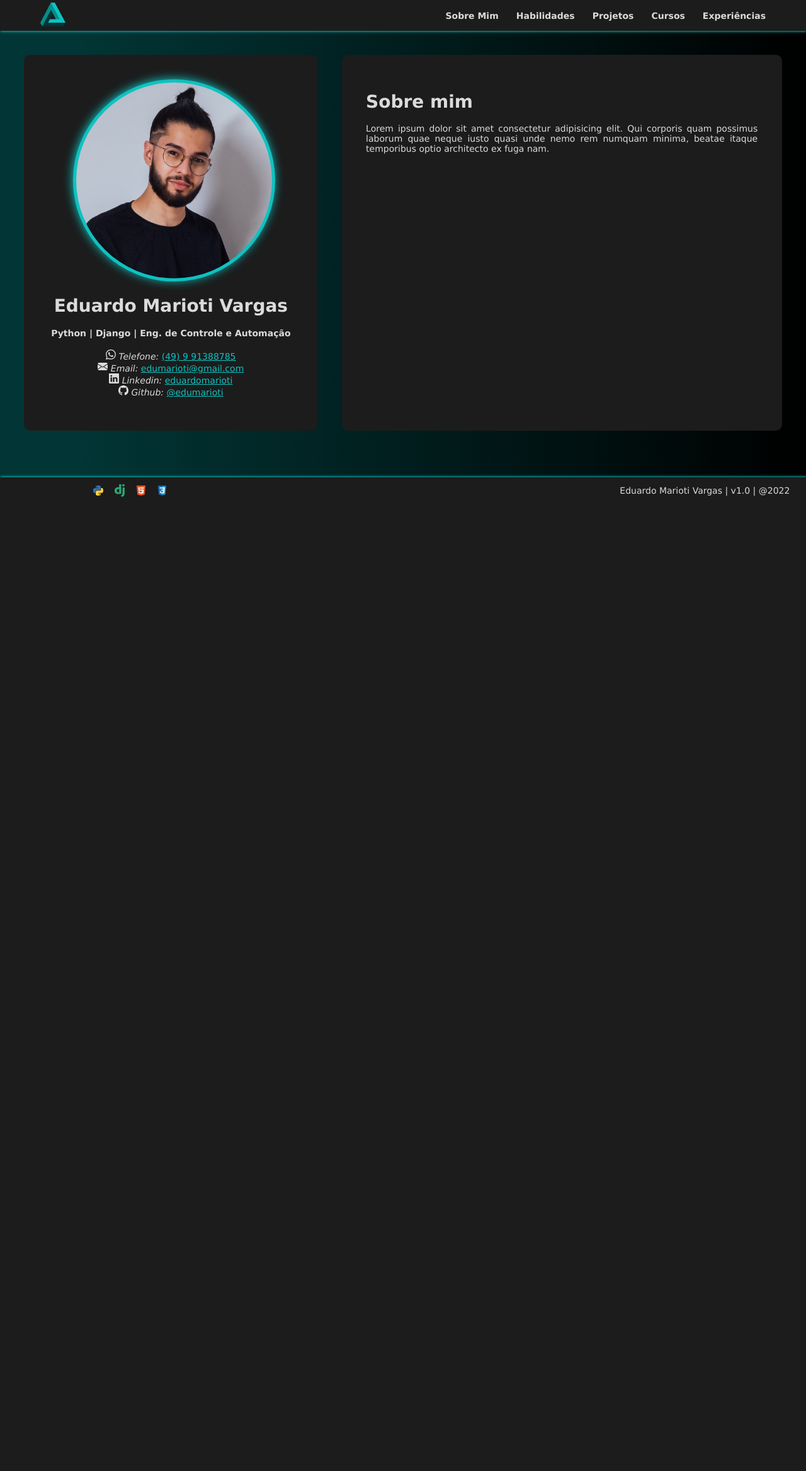
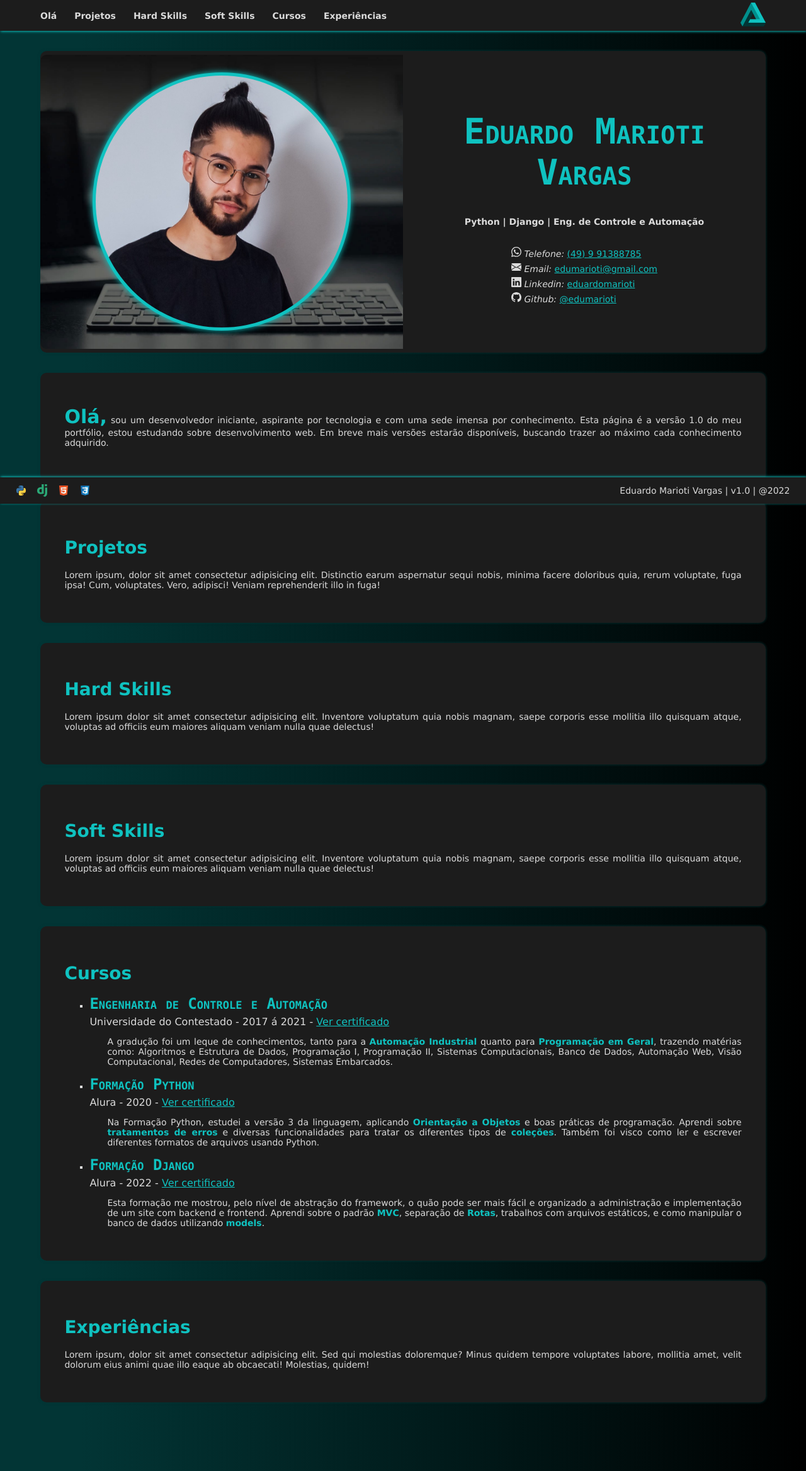
Before and after one commit to edumarioti/Portifolio_Marioti, a Django app: page / in a window 1280 px wide. Shown: the whole page at 63% size. Before the commit the page ends 789 px from the top, so only its background shows below. Run offline with Django 4.2, Linux system fonts and the light colour scheme; parts of the project's set-up code (start-up, migrations or seed data) failed here and were passed over.

Commit message:
Alteração do layout, perfil e cursos

```diff
--- a/portifolio_marioti/settings.py
+++ b/portifolio_marioti/settings.py
@@ -10,11 +10,13 @@
 https://docs.djangoproject.com/en/4.1/ref/settings/
 """
 
+from operator import truediv
 import os
 from pathlib import Path
 import sys
 import dj_database_url
 from django.core.management.utils import get_random_secret_key
+from dotenv import load_dotenv
 
 # Build paths inside the project like this: BASE_DIR / 'subdir'.
 BASE_DIR = Path(__file__).resolve().parent.parent
@@ -23,11 +25,14 @@
 # Quick-start development settings - unsuitable for production
 # See https://docs.djangoproject.com/en/4.1/howto/deployment/checklist/
 
+load_dotenv()
+
 # SECURITY WARNING: keep the secret key used in production secret!
 SECRET_KEY = os.getenv("DJANGO_SECRET_KEY", get_random_secret_key())
 
 # SECURITY WARNING: don't run with debug turned on in production!
 DEBUG = os.getenv("DEBUG", "False") == "True"
+
 
 ALLOWED_HOSTS = os.getenv("DJANGO_ALLOWED_HOSTS", "127.0.0.1,localhost").split(",")
 
--- a/portifolio_marioti/static/CSS/styles.css
+++ b/portifolio_marioti/static/CSS/styles.css
@@ -8,11 +8,8 @@
   --green-1: #0fc2c0;
   --green-2: #023535;
 
-  --font-subtitles: bold 16 px Verdana;
-  --font-larger: 16px Verdana;
-  --font-regular: 14px Verdana;
-  --font-small: 12px Verdana;
-  --font-emphasis: 14px "Arial" ;
+  --font-monospace: 16px "Lucida Console";
+  --font-regular: 14px  Verdana;
   --font-white: #dbdbdb;
   --font-black: #313133;
   --font-green: #0fc2c0;
@@ -22,7 +19,7 @@
   height: 100%;
   width: 100%;
   margin: 0;
-
+  scroll-behavior: smooth;
 }
 
 body {
@@ -40,7 +37,7 @@
 }
 
 .header {
-  position: absolute;
+  position: fixed;
   top: 0;
   left: 0;
   width: 90%;
@@ -67,6 +64,13 @@
   color: var(--green-1);
 }
 
+:target {
+  scroll-margin-top: 4em;
+}
+:target h1 {
+  color: var(--font-green);
+}
+
 .bi-x:hover, .bi-list:hover{
   transition: 0.4s;
   color: var(--green-1);
@@ -86,7 +90,7 @@
 }
 
 .sidebar {
-  position: absolute;
+  position: fixed;
   display: flex;
   flex-direction: column;
   top: 0;
@@ -100,7 +104,7 @@
   z-index: 10;
 }
 
-@media screen and (max-width: 660px){
+@media screen and (max-width: 780px){
   .header__btn_menu {
     display: block;
   }
@@ -126,51 +130,62 @@
 .main {
   padding-top: 3.5em;
   padding-bottom: 5.5em;
-  display: flex;
+  display: block;
 }
 
+.content_div {
+  margin: 2.5% 5%;
+  background-color: var(--black-1);
+  padding: 3%;
+  border-radius: 10px;
+  box-shadow: 0px 0px 4px var(--green-2);
+}
+
+.content_div p {
+  text-align: justify;
+}
+
+.content_div h1 {
+  color: var(--font-green);
+}
 
 /* --------------------- Perfil ---------------------*/
 
-@media screen and (max-width: 800px){
-  .main {
-    padding-top: 3.5em;
-    padding-bottom: 5.5em;
-    display: block;
-  }
-
-  .perfil {
-    margin-top: 3%;
-    margin-left: 3%;
-    margin-right: 3%;
-  }
-
+.perfil {
+  padding: 0;
+  display: flex;
+  align-items: center;
 }
 
-.perfil, .content{
-  background-color: var(--black-1);
-  padding: 3%;
-  border-radius: 10px;
-}
-
-.perfil {
-  margin-top: 3%;
-  margin-left: 3%;
-  display: block;
-  flex-direction: row;
-  gap: 5%;
-}
-
-.perfil__picture_area {
-  margin-left: 10%;
-  margin-right: 10%;
+.perfil__images {
+  border-radius: 10px 0 0 10px;
+  width: 50%;
+  min-width: 50%;
+  max-width: 50%;
+  min-height: 100%;
+  background-image: url('../img/background.jpg');
+  background-position: center;
+  background-repeat: no-repeat;
+  background-size: cover;
 }
 
 .perfil__picture {
+  display: flex;
+  padding: 5%;
+  justify-content: center;
+}
+
+.perfil__picture img{
+  padding: 0;
+  margin: 0;
   width: 100%;
+  max-width: 400px;
+  max-height: 400px;
+  min-width: 200px;
+  min-height: 200px;
   background-color: var(--green-1);
   border: 5px solid var(--green-1);
-  box-shadow: -1px -1px 15px var(--green-1);
+  box-shadow: 0px 0px 10px var(--green-1);
   border-radius: 50%;
 }
 
@@ -178,27 +193,105 @@
   text-align: center;
 }
 
+.perfil__name {
+  font: var(--font-monospace);
+  font-size: 28px;
+  color: var(--font-green);
+  font-variant: small-caps;
+
+}
+.perfil__info {
+  display: block;
+  width: 50%;
+  padding: 5%;
+}
+
 .perfil__contact_list {
-  text-align: center;
+  display: flex;
+  justify-content: center;
+}
+
+.perfil__contact_list ul{
+  justify-content: center;
   list-style: none;
   padding: 0;
+}
+
+.perfil__contact_list ul li {
+  padding-bottom: 5px;
 }
 
 .perfil__contact_list a{
   color: var(--font-green);
 }
 
+@media screen and (max-width: 800px){
+  .content_div {
+    margin: 8% 8%;
+    background-color: var(--black-1);
+    padding: 3%;
+    border-radius: 10px;
+  }
+  .main {
+    padding-top: 3.5em;
+    padding-bottom: 5.5em;
+  }
 
-/* --------------------- Content ---------------------*/
-.content {
-  margin-top: 3%;
-  margin-left: 3%;
-  margin-right: 3%;
-  z-index: 0;
+  .perfil {
+    padding: 0;
+    display: block;
+  }
+
+  .perfil__images {
+    border-radius: 10px 10px 0 0;
+    width: 100%;
+    max-width: 100%;
+    min-width: 100%;
+  }
+
+
+  .perfil__info {
+    padding: 2%;
+    width: 96%;
+  }
+
+
 }
 
-.content__about_me p {
-  text-align: justify;
+
+.hello b {
+  font-size: 30px;
+  color: var(--font-green);
+}
+
+
+.courses ul{
+  list-style: square;
+}
+
+.courses b {
+  color: var(--font-green);
+}
+
+.courses a {
+  color: var(--font-green);
+}
+
+.course__title {
+  font: bold var(--font-monospace);
+  font-variant: small-caps;
+  font-size: 24px;
+  color: var(--font-green);
+  padding-bottom: 0.2em;
+}
+
+.course__institution {
+  font: var(--font-regular);
+  font-size: 16px;
+}
+
+.course__description, .course__hard_skills {
+  padding-left: 2em;
 }
 
 /* --------------------- Footer ---------------------*/
@@ -225,8 +318,7 @@
   display: flex;
   flex-direction: row;
   gap: 30%;
-  margin-left: 10%;
-  margin-right: 10%;
+  margin: 2% 0;
 }
 
 .footer__framework_icons img {
@@ -235,12 +327,7 @@
 
 @media screen and (max-width: 480px){
   .footer {
-    display: block;
-    text-align: center;
-  }
-
-  .footer__right {
-    padding: 1em 0;
+    justify-content: center;
   }
 
   .footer__framework_icons {
--- a/templates/marioti/index.html
+++ b/templates/marioti/index.html
@@ -2,12 +2,13 @@
 {% load static %}
 {% block content %}
 
-<div class="perfil">
+<div id="perfil" class="content_div perfil">
 
-    <div class="perfil__picture_area">
-        <img class="perfil__picture" src="{% static 'img/eu.jpg' %}" alt="">
+    <div class="perfil__images">
+        <div class="perfil__picture">
+            <img src="{% static 'img/eu.jpg' %}" alt="">
         </div>
-
+    </div>
 
     <div class="perfil__info">
         <div class="perfil__name">
@@ -18,43 +19,98 @@
             <h4> Python | Django | Eng. de Controle e Automação </h4>
         </div>
 
-
-        <ul class="perfil__contact_list">
+        <div class="perfil__contact_list">
+            <ul>
                 <li>
                     <svg xmlns="http://www.w3.org/2000/svg" width="16" height="16" fill="currentColor" class="bi bi-whatsapp" viewBox="0 0 16 16">
                         <path d="M13.601 2.326A7.854 7.854 0 0 0 7.994 0C3.627 0 .068 3.558.064 7.926c0 1.399.366 2.76 1.057 3.965L0 16l4.204-1.102a7.933 7.933 0 0 0 3.79.965h.004c4.368 0 7.926-3.558 7.93-7.93A7.898 7.898 0 0 0 13.6 2.326zM7.994 14.521a6.573 6.573 0 0 1-3.356-.92l-.24-.144-2.494.654.666-2.433-.156-.251a6.56 6.56 0 0 1-1.007-3.505c0-3.626 2.957-6.584 6.591-6.584a6.56 6.56 0 0 1 4.66 1.931 6.557 6.557 0 0 1 1.928 4.66c-.004 3.639-2.961 6.592-6.592 6.592zm3.615-4.934c-.197-.099-1.17-.578-1.353-.646-.182-.065-.315-.099-.445.099-.133.197-.513.646-.627.775-.114.133-.232.148-.43.05-.197-.1-.836-.308-1.592-.985-.59-.525-.985-1.175-1.103-1.372-.114-.198-.011-.304.088-.403.087-.088.197-.232.296-.346.1-.114.133-.198.198-.33.065-.134.034-.248-.015-.347-.05-.099-.445-1.076-.612-1.47-.16-.389-.323-.335-.445-.34-.114-.007-.247-.007-.38-.007a.729.729 0 0 0-.529.247c-.182.198-.691.677-.691 1.654 0 .977.71 1.916.81 2.049.098.133 1.394 2.132 3.383 2.992.47.205.84.326 1.129.418.475.152.904.129 1.246.08.38-.058 1.171-.48 1.338-.943.164-.464.164-.86.114-.943-.049-.084-.182-.133-.38-.232z"/>
                     </svg>
-                <i>Telefone: </i><a href="https://wa.me/5549991388785">(49) 9 91388785</a>
+                    <i>Telefone: </i><a href="https://wa.me/5549991388785" target="_blank" rel="external">(49) 9 91388785</a>
                 </li>
                 <li>
                     <svg xmlns="http://www.w3.org/2000/svg" width="16" height="16" fill="currentColor" class="bi bi-envelope-fill" viewBox="0 0 16 16">
                         <path d="M.05 3.555A2 2 0 0 1 2 2h12a2 2 0 0 1 1.95 1.555L8 8.414.05 3.555ZM0 4.697v7.104l5.803-3.558L0 4.697ZM6.761 8.83l-6.57 4.027A2 2 0 0 0 2 14h12a2 2 0 0 0 1.808-1.144l-6.57-4.027L8 9.586l-1.239-.757Zm3.436-.586L16 11.801V4.697l-5.803 3.546Z"/>
                     </svg>
-                <i>Email: </i><a href="mailto:edumarioti@gmail.com">edumarioti@gmail.com</a>
+                    <i>Email: </i><a href="mailto:edumarioti@gmail.com" target="_blank" rel="external">edumarioti@gmail.com</a>
                 </li>
                 <li>
                     <svg xmlns="http://www.w3.org/2000/svg" width="16" height="16" fill="currentColor" class="bi bi-linkedin" viewBox="0 0 16 16">
                         <path d="M0 1.146C0 .513.526 0 1.175 0h13.65C15.474 0 16 .513 16 1.146v13.708c0 .633-.526 1.146-1.175 1.146H1.175C.526 16 0 15.487 0 14.854V1.146zm4.943 12.248V6.169H2.542v7.225h2.401zm-1.2-8.212c.837 0 1.358-.554 1.358-1.248-.015-.709-.52-1.248-1.342-1.248-.822 0-1.359.54-1.359 1.248 0 .694.521 1.248 1.327 1.248h.016zm4.908 8.212V9.359c0-.216.016-.432.08-.586.173-.431.568-.878 1.232-.878.869 0 1.216.662 1.216 1.634v3.865h2.401V9.25c0-2.22-1.184-3.252-2.764-3.252-1.274 0-1.845.7-2.165 1.193v.025h-.016a5.54 5.54 0 0 1 .016-.025V6.169h-2.4c.03.678 0 7.225 0 7.225h2.4z"/>
                     </svg>
-                <i>Linkedin: </i><a href="https://www.linkedin.com/in/eduardomarioti/">eduardomarioti</a>
+                    <i>Linkedin: </i><a href="https://www.linkedin.com/in/eduardomarioti/" target="_blank" rel="external">eduardomarioti</a>
                 </li>
                 <li>
                     <svg xmlns="http://www.w3.org/2000/svg" width="16" height="16" fill="currentColor" class="bi bi-github" viewBox="0 0 16 16">
                         <path d="M8 0C3.58 0 0 3.58 0 8c0 3.54 2.29 6.53 5.47 7.59.4.07.55-.17.55-.38 0-.19-.01-.82-.01-1.49-2.01.37-2.53-.49-2.69-.94-.09-.23-.48-.94-.82-1.13-.28-.15-.68-.52-.01-.53.63-.01 1.08.58 1.23.82.72 1.21 1.87.87 2.33.66.07-.52.28-.87.51-1.07-1.78-.2-3.64-.89-3.64-3.95 0-.87.31-1.59.82-2.15-.08-.2-.36-1.02.08-2.12 0 0 .67-.21 2.2.82.64-.18 1.32-.27 2-.27.68 0 1.36.09 2 .27 1.53-1.04 2.2-.82 2.2-.82.44 1.1.16 1.92.08 2.12.51.56.82 1.27.82 2.15 0 3.07-1.87 3.75-3.65 3.95.29.25.54.73.54 1.48 0 1.07-.01 1.93-.01 2.2 0 .21.15.46.55.38A8.012 8.012 0 0 0 16 8c0-4.42-3.58-8-8-8z"/>
                     </svg>
-                <i>Github: </i><a href="https://github.com/edumarioti">@edumarioti</a>
+                    <i>Github: </i><a href="https://github.com/edumarioti" target="_blank" rel="external">@edumarioti</a>
                 </li>
             </ul>
+        </div>
 
     </div>
 </div>
 
-<div class="content">
-    <div class="content__about_me">
-        <h1>Sobre mim</h1>
-        <p> Lorem ipsum dolor sit amet consectetur adipisicing elit. Qui corporis quam possimus laborum quae neque iusto quasi unde nemo rem numquam minima, beatae itaque temporibus optio architecto ex fuga nam.
-        </p>
-    </div>
+<div id="hello" class="content_div hello">
+    <p> <b>Olá,</b> sou um desenvolvedor iniciante, aspirante por tecnologia e com uma sede
+        imensa por conhecimento. Esta página é a versão 1.0 do meu portfólio, estou estudando
+        sobre desenvolvimento web. Em breve mais versões estarão disponíveis, buscando trazer
+        ao máximo cada conhecimento adquirido.
     </div>
 
+<div id="projects" class="content_div projects">
+    <h1>Projetos</h1>
+    <p>Lorem ipsum, dolor sit amet consectetur adipisicing elit. Distinctio earum aspernatur sequi nobis, minima facere doloribus quia, rerum voluptate, fuga ipsa! Cum, voluptates. Vero, adipisci! Veniam reprehenderit illo in fuga!</p>
+</div>
+
+<div id="hard_skills" class="content_div hards_kills">
+    <h1>Hard Skills</h1>
+    <p>Lorem ipsum dolor sit amet consectetur adipisicing elit. Inventore voluptatum quia nobis magnam, saepe corporis esse mollitia illo quisquam atque, voluptas ad officiis eum maiores aliquam veniam nulla quae delectus!</p>
+</div>
+
+<div id="soft_skills" class="content_div softs_kills">
+    <h1>Soft Skills</h1>
+    <p>Lorem ipsum dolor sit amet consectetur adipisicing elit. Inventore voluptatum quia nobis magnam, saepe corporis esse mollitia illo quisquam atque, voluptas ad officiis eum maiores aliquam veniam nulla quae delectus!</p>
+</div>
+
+<div id="courses" class="content_div courses">
+    <h1>Cursos</h1>
+
+    <ul>
+        <li>
+            <div class="course__title"> Engenharia de Controle e Automação </div>
+            <div class="course__institution"> Universidade do Contestado - 2017 á 2021 -
+                <a href="{% static 'certificates\diploma.pdf' %}" target="_blank" >Ver certificado</a>
+            </div>
+            <p class="course__description"> A gradução foi um leque de conhecimentos, tanto para a <b>Automação Industrial</b>
+                quanto para <b> Programação em Geral</b>, trazendo matérias como: Algoritmos e Estrutura de Dados,
+                Programação I, Programação II, Sistemas Computacionais, Banco de Dados, Automação Web,
+                Visão Computacional, Redes de Computadores, Sistemas Embarcados.</p>
+        </li>
+        <li>
+            <div class="course__title"> Formação Python</div>
+            <div class="course__institution"> Alura - 2020 -
+                <a href="https://cursos.alura.com.br/degree/certificate/23dc2140-8569-483b-9030-ddf359ce119a" target="_blank" >Ver certificado</a></div>
+            <p class="course__description"> Na Formação Python, estudei a versão 3 da linguagem, aplicando <b>Orientação a Objetos</b>
+                 e boas práticas de programação. Aprendi sobre <b>tratamentos de erros</b> e diversas funcionalidades para
+                 tratar os diferentes tipos de <b>coleções</b>. Também foi visco como ler e escrever diferentes formatos de arquivos usando Python.</p>
+        </li>
+        <li>
+            <div class="course__title"> Formação Django</div>
+            <div class="course__institution"> Alura - 2022 -
+                <a href="https://cursos.alura.com.br/degree/certificate/b70d6964-6842-4098-afdb-565cdcd00c82" target="_blank" >Ver certificado</a></div>
+            <p class="course__description"> Esta formação me mostrou, pelo nível de abstração do framework, o quão pode ser mais fácil e organizado a
+                administração e implementação de um site com backend e frontend. Aprendi sobre o padrão <b>MVC</b>,
+                separação de <b>Rotas</b>, trabalhos com arquivos estáticos, e como manipular o banco de dados utilizando <b>models</b>.
+                </p>
+        </li>
+    </ul>
+</div>
+
+<div id="experiences" class="content_div experiences">
+    <h1>Experiências</h1>
+    <p>Lorem ipsum, dolor sit amet consectetur adipisicing elit. Sed qui molestias doloremque? Minus quidem tempore voluptates labore, mollitia amet, velit dolorum eius animi quae illo eaque ab obcaecati! Molestias, quidem!</p>
+</div>
+
+
 {% endblock %}
--- a/templates/partials/_header.html
+++ b/templates/partials/_header.html
@@ -1,20 +1,26 @@
 {% load static %}
 
     <header class="header" id="header">
+
+        <div class="header__links" id="header__links">
+            <a href="#hello">Olá</a>
+            <a href="#projects">Projetos</a>
+            <a href="#hard_skills">Hard Skills</a>
+            <a href="#soft_skills">Soft Skills</a>
+            <a href="#courses">Cursos</a>
+            <a href="#experiences">Experiências</a>
+        </div>
+
         <button onclick="toggle_sidebar()" class="header__btn_menu">
             <svg xmlns="http://www.w3.org/2000/svg" width="30" height="30" fill="currentColor" class="bi bi-list" viewBox="0 0 16 16">
                 <path fill-rule="evenodd" d="M2.5 12a.5.5 0 0 1 .5-.5h10a.5.5 0 0 1 0 1H3a.5.5 0 0 1-.5-.5zm0-4a.5.5 0 0 1 .5-.5h10a.5.5 0 0 1 0 1H3a.5.5 0 0 1-.5-.5zm0-4a.5.5 0 0 1 .5-.5h10a.5.5 0 0 1 0 1H3a.5.5 0 0 1-.5-.5z"/>
             </svg>
         </button>
+
         <div class="header__logo">
-            <img src="{% static '\img\logo.png' %}" class="header__logo_picture" alt="">
-        </div>
-        <div class="header__links" id="header__links">
-            <a href="#">Sobre Mim</a>
-            <a href="#">Habilidades</a>
-            <a href="#">Projetos</a>
-            <a href="#">Cursos</a>
-            <a href="#">Experiências</a>
+            <a href="#">
+                <img src="{% static '\img\logo.png' %}" class="header__logo_picture" alt="">
+            </a>
         </div>
     </header>
 
@@ -24,9 +30,10 @@
                 <path d="M4.646 4.646a.5.5 0 0 1 .708 0L8 7.293l2.646-2.647a.5.5 0 0 1 .708.708L8.707 8l2.647 2.646a.5.5 0 0 1-.708.708L8 8.707l-2.646 2.647a.5.5 0 0 1-.708-.708L7.293 8 4.646 5.354a.5.5 0 0 1 0-.708z"/>
               </svg>
         </button>
-        <a href="#">Sobre Mim</a>
-        <a href="#">Habilidades</a>
-        <a href="#">Projetos</a>
-        <a href="#">Cursos</a>
-        <a href="#">Experiências</a>
+        <a onclick="toggle_sidebar()" href="#hello">Olá</a>
+        <a onclick="toggle_sidebar()" href="#projects">Projetos</a>
+        <a onclick="toggle_sidebar()" href="#hard_skills">Hard Skills</a>
+        <a onclick="toggle_sidebar()" href="#soft_skills">Soft Skills</a>
+        <a onclick="toggle_sidebar()" href="#courses">Cursos</a>
+        <a onclick="toggle_sidebar()" href="#experiences">Experiências</a>
     </div>
```
Also changed, not shown: portifolio_marioti/static/img/background.jpg (added), 1 other file. Lines whose indentation alone changed are shown as unchanged.
